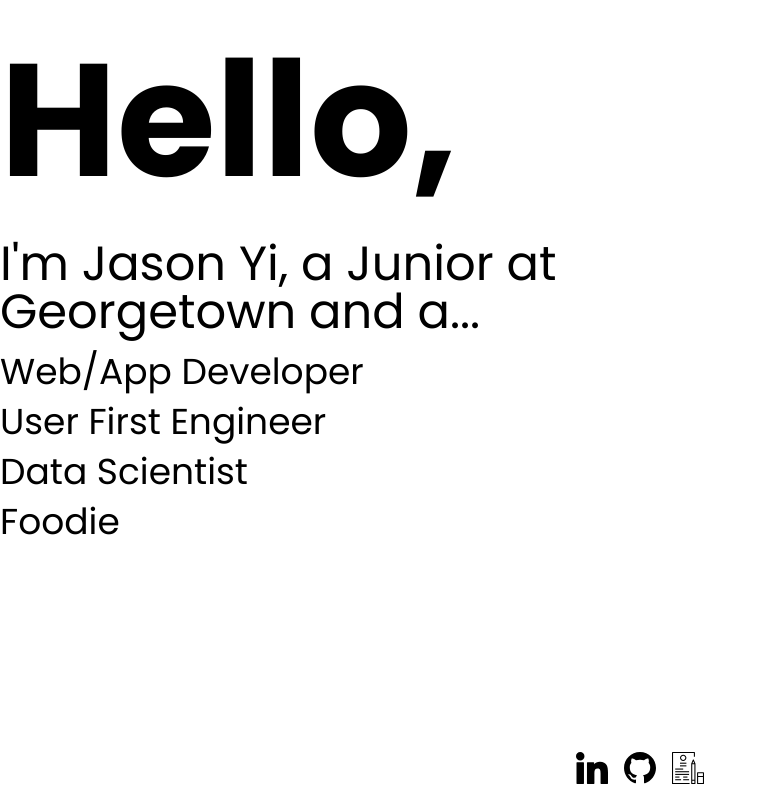
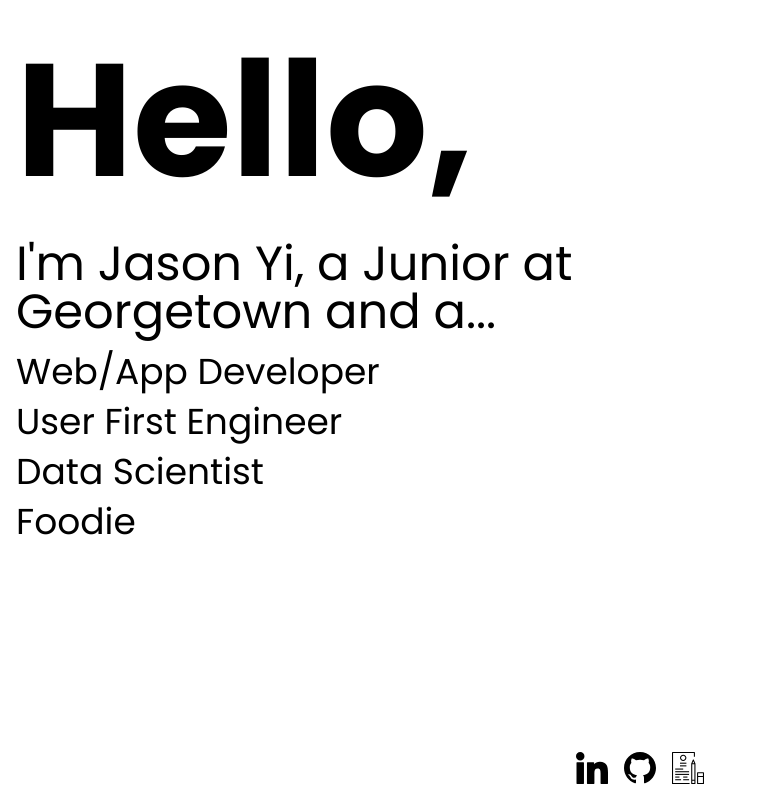
Before and after one commit to JasYi/personal-website, a Next.js app: page / in a window 1280 px wide. Shown: the whole page, without its empty margins (0-766 px from the left). Built offline with nearby package versions, Linux system fonts and the light colour scheme.

Commit message:
adding padding and upddating resume link

```diff
--- a/app/page.js
+++ b/app/page.js
@@ -47,7 +47,7 @@ export default function Home() {
     <h1>This website is not optimized for mobile, please open on desktop :)</h1>
   ) : (
     <main className="flex flex-col md:flex-row ">
-      <div className="w-1/2 flex flex-col">
+      <div className="w-1/2 flex flex-col pl-4">
         <h1 className="text-[10rem] font-bold">Hello,</h1>
         <h2 className="text-5xl pb-3">
           I'm Jason Yi, a Junior at Georgetown and a...
@@ -106,7 +106,7 @@ export default function Home() {
             />
           </a>
           <a
-            href="https://drive.google.com/file/d/1IQCXdTYLTs9k4E_yk6Nth39Y-eLAKHCH/view?usp=sharing"
+            href="https://drive.google.com/file/d/13iNIoXq-UbCZPJ24Y1xK8O5Kc1bJU4fn/view?usp=sharing"
             target="_blank"
             rel="noopener noreferrer">
             <img
```
